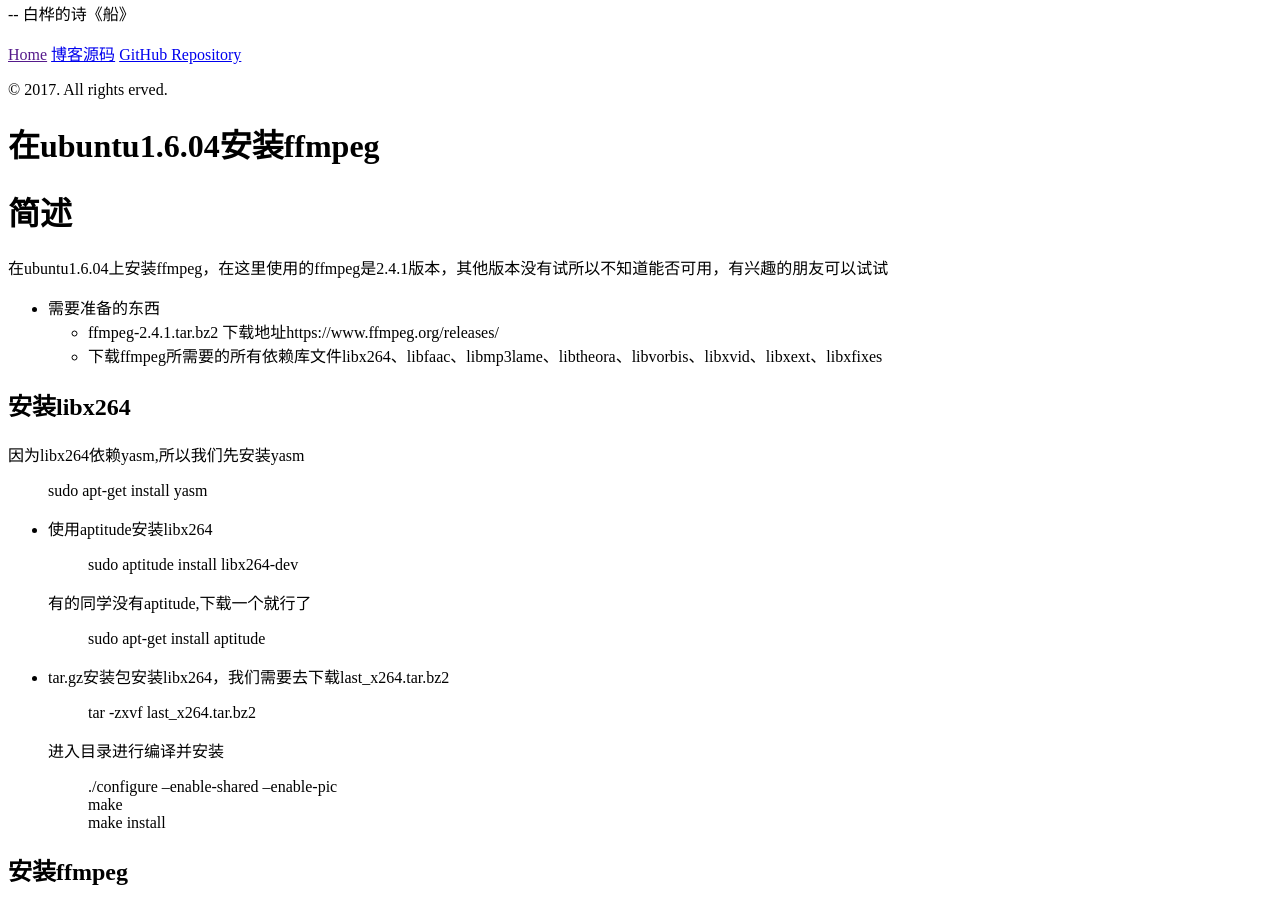
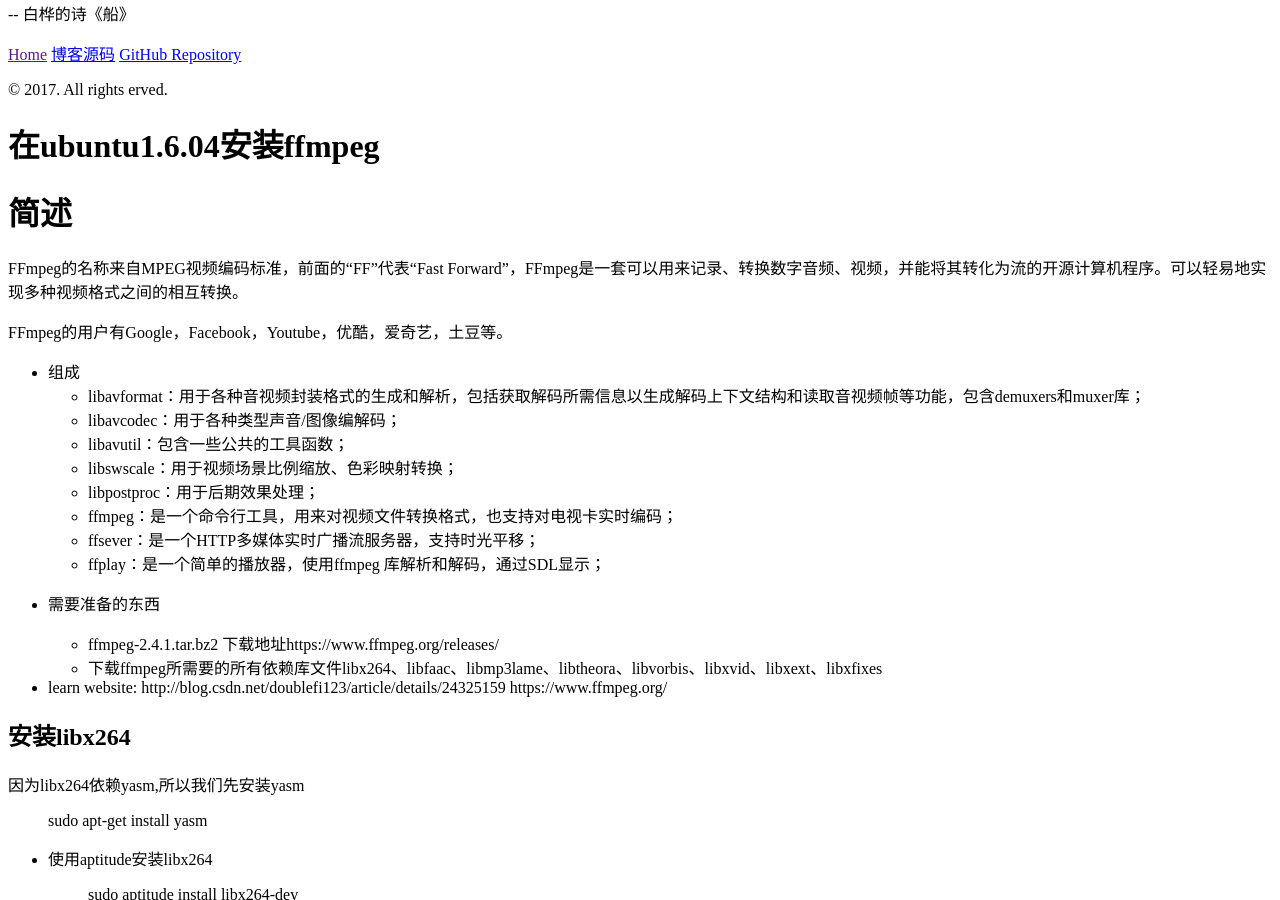
Before and after one commit to sihaiboli/Demo233.github.io, a Jekyll site: the page built from _posts/2017-7-23-在ubuntu1.6.04安装ffmpeg.md, in a window 1280 px wide and 900 px high, scrolled down 304 px. Built offline with Jekyll 4.4.1, drawn with Linux system fonts in a browser that asks for light colours; Markdown is read by kramdown in place of the engine named in the settings.

Commit message:
2017-07-23-在unbuntu1.6.04安装ffmpeg

```diff
--- a/_posts/2017-7-23-在ubuntu1.6.04安装ffmpeg.md
+++ b/_posts/2017-7-23-在ubuntu1.6.04安装ffmpeg.md
@@ -3,13 +3,26 @@ layout: page
 title: 在ubuntu1.6.04安装ffmpeg
 ---
 # 简述
+FFmpeg的名称来自MPEG视频编码标准，前面的“FF”代表“Fast Forward”，FFmpeg是一套可以用来记录、转换数字音频、视频，并能将其转化为流的开源计算机程序。可以轻易地实现多种视频格式之间的相互转换。
 
-在ubuntu1.6.04上安装ffmpeg，在这里使用的ffmpeg是2.4.1版本，其他版本没有试所以不知道能否可用，有兴趣的朋友可以试试
+FFmpeg的用户有Google，Facebook，Youtube，优酷，爱奇艺，土豆等。
+
+* 组成
+    * libavformat：用于各种音视频封装格式的生成和解析，包括获取解码所需信息以生成解码上下文结构和读取音视频帧等功能，包含demuxers和muxer库；
+    * libavcodec：用于各种类型声音/图像编解码；
+    * libavutil：包含一些公共的工具函数；
+    * libswscale：用于视频场景比例缩放、色彩映射转换；
+    * libpostproc：用于后期效果处理；
+    * ffmpeg：是一个命令行工具，用来对视频文件转换格式，也支持对电视卡实时编码；
+    * ffsever：是一个HTTP多媒体实时广播流服务器，支持时光平移；
+    * ffplay：是一个简单的播放器，使用ffmpeg 库解析和解码，通过SDL显示；
 
 * 需要准备的东西
+
     * ffmpeg-2.4.1.tar.bz2  下载地址https://www.ffmpeg.org/releases/
     * 下载ffmpeg所需要的所有依赖库文件libx264、libfaac、libmp3lame、libtheora、libvorbis、libxvid、libxext、libxfixes
 
+* learn website: http://blog.csdn.net/doublefi123/article/details/24325159 https://www.ffmpeg.org/
 
 ## 安装libx264
 
```
